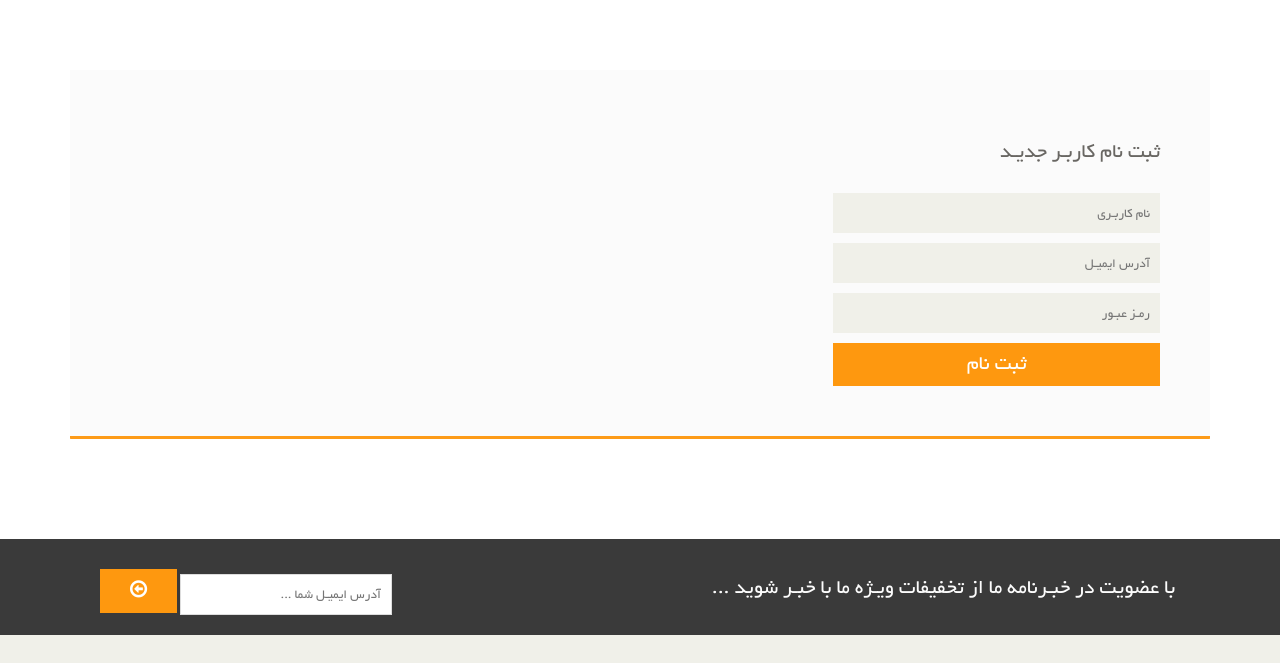
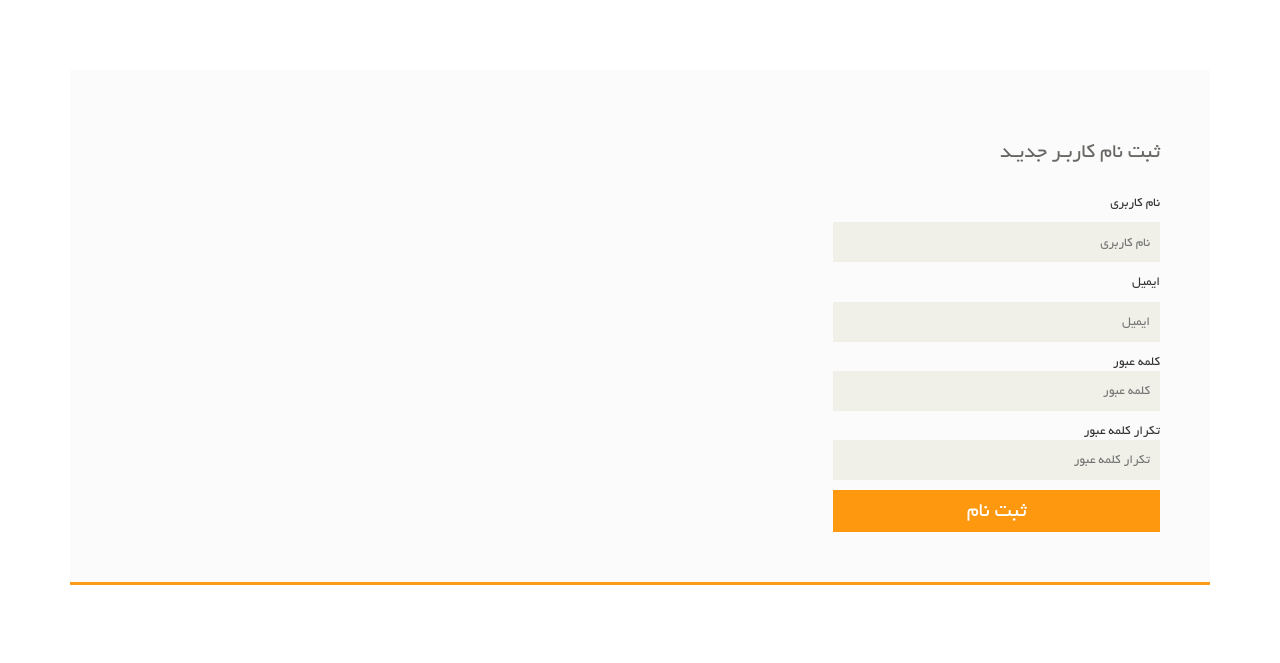
Before and after one commit to srmorteza/shopDjango, a Django app: page /register in a window 1280 px wide. Shown: the part 169-832 px from the top of the page. Run offline with Django 4.2, Linux system fonts and the light colour scheme.

Commit message:
complete the register form 1401-4-18

```diff
--- a/eshop_account/forms.py
+++ b/eshop_account/forms.py
@@ -1,5 +1,6 @@
 from django import forms
-
+from django.contrib.auth.models import User
+from django.core import validators
 
 class LoginForm(forms.Form):
     user_name = forms.CharField(
@@ -11,3 +12,48 @@ class LoginForm(forms.Form):
         widget=forms.PasswordInput(attrs={'placeholder': 'کلمه عبور'}),
         label='کلمه عبور'
     )
+
+
+class RegisterForm(forms.Form):
+    user_name = forms.CharField(
+        widget=forms.TextInput(attrs={'placeholder': 'نام کاربری'}),
+        label='نام کاربری'
+    )
+
+    email = forms.EmailField(
+        widget=forms.EmailInput(attrs={'placeholder': 'ایمیل'}),
+        label='ایمیل',
+        validators=[
+            validators.EmailValidator('ایمیل وارد شده معتبر نمی باشد')
+        ]
+    )
+
+    password = forms.CharField(
+        widget=forms.PasswordInput(attrs={'placeholder': 'کلمه عبور'}),
+        label='کلمه عبور'
+    )
+    re_password = forms.CharField(
+        widget=forms.PasswordInput(attrs={'placeholder': 'تکرار کلمه عبور'}),
+        label='تکرار کلمه عبور'
+    )
+
+    def clean_user_name(self):
+        user_name = self.cleaned_data.get('user_name')
+        is_exists_user_by_username = User.objects.filter(username=user_name).exists()
+        if is_exists_user_by_username:
+            raise forms.ValidationError('این کاربر قبلا ثبت نام کرده است')
+        return user_name
+
+    def clean_re_password(self):
+        password = self.cleaned_data.get('password')
+        re_password = self.cleaned_data.get('re_password')
+        if password != re_password:
+            raise forms.ValidationError('کلمه های عبور مغایرت دارند')
+        return password
+
+    def clean_email(self):
+        email = self.cleaned_data.get('email')
+        is_exists_user_by_email = User.objects.filter(email=email).exists()
+        if is_exists_user_by_email:
+            raise forms.ValidationError('این ایمیل قبلا ثبت شده است')
+        return email
--- a/eshop_account/templates/account/register.html
+++ b/eshop_account/templates/account/register.html
@@ -10,10 +10,37 @@
 				<div class="col-sm-4">
 					<div class="signup-form"><!--sign up form-->
 						<h2>ثبت نام کاربـر جدیـد</h2>
-						<form action="#">
-							<input type="text" placeholder="نام کاربـری"/>
-							<input type="email" placeholder="آدرس ایمیـل"/>
-							<input type="password" placeholder="رمـز عبـور"/>
+						<form method="post">
+							{% csrf_token %}
+
+
+
+                            <P STYLE="font"> {{ register_form.user_name.label }}</P>
+                            {{ register_form.user_name }}
+                            {% for error in register_form.user_name.errors %}
+                                <p style="color: red"> {{error }} </p>
+                            {% endfor %}
+
+                            <P STYLE="font"> {{ register_form.email.label }}</P>
+                            {{ register_form.email }}
+                            {% for error in register_form.email.errors %}
+                                <p style="color: red"> {{error }} </p>
+                            {% endfor %}
+
+                         	{{ register_form.password.label }}
+                            {{ register_form.password }}
+                            {% for error in register_form.password.errors %}
+                                <p style="color: red"> {{error }} </p>
+                            {% endfor %}
+
+                         	{{ register_form.re_password.label }}
+                            {{ register_form.re_password }}
+                            {% for error in register_form.re_password.errors %}
+                                <p style="color: red"> {{error }} </p>
+                            {% endfor %}
+
+
+
 							<button type="submit" class="btn btn-default">ثبت نام</button>
 						</form>
 					</div><!--/sign up form-->
--- a/eshop_account/views.py
+++ b/eshop_account/views.py
@@ -1,6 +1,7 @@
 from django.shortcuts import render, redirect
-from .forms import LoginForm
+from .forms import RegisterForm, LoginForm
 from django.contrib.auth import login, get_user_model, authenticate
+from django.contrib.auth.models import User
 
 
 # Create your views here.
@@ -29,5 +30,15 @@ def login_user(request):
 def register(request):
     if request.user.is_authenticated:
         return redirect('/')
-    context = {}
+    register_form = RegisterForm(request.POST or None)
+    if register_form.is_valid():
+        user_name = register_form.cleaned_data.get('user_name')
+        password = register_form.cleaned_data.get('password')
+        email = register_form.cleaned_data.get('email')
+        User.objects.create_user(username=user_name, password=password, email=email)
+        return redirect('/login')
+
+    context = {
+        'register_form': register_form
+    }
     return render(request, 'account/register.html', context)
```
Also changed, not shown: db.sqlite3.
